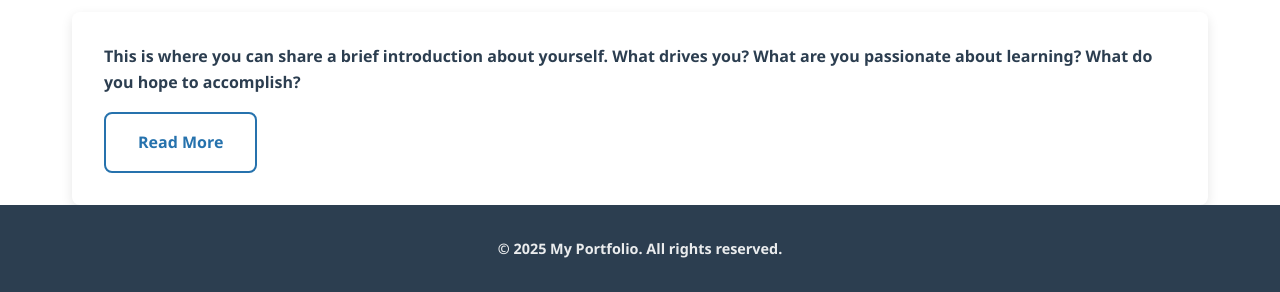
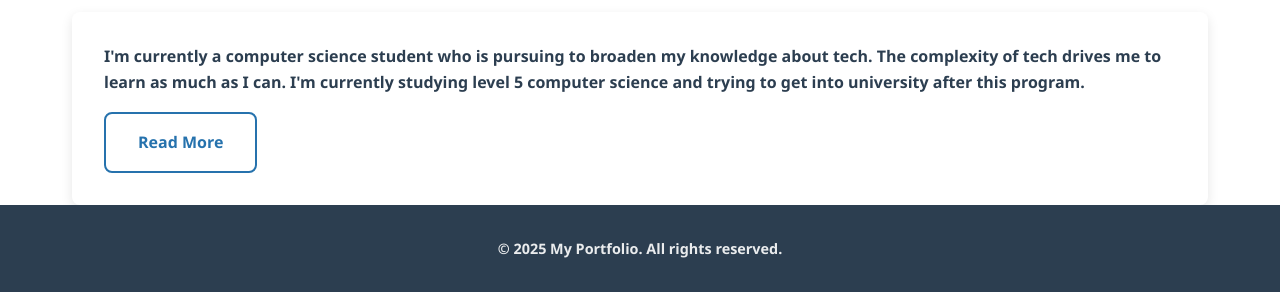
Before and after one commit to gabuwwo22/Portfolio, a plain HTML site: page index.html in a window 1280 px wide. Shown: the part 510-802 px from the top of the page. Drawn offline with Linux system fonts and the light colour scheme.

Commit message:
About me

```diff
--- a/index.html
+++ b/index.html
@@ -169,6 +169,7 @@ and screen readers that the content is in English.
             → Exercise 7: Rewrite the content in this section
             → Exercise 9: Try adding an image here
             -->
+
             <div class="container">
                 <h2>A Little About Me</h2>
 
@@ -181,18 +182,19 @@ and screen readers that the content is in English.
                     → Exercise 22: Add hover effects to cards
                     -->
                     <p>
-                        This is where you can share a brief introduction about yourself.
-                        What drives you? What are you passionate about learning?
-                        What do you hope to accomplish?
+                        I'm currently a computer science student who is pursuing to
+                        broaden my knowledge about tech. The complexity of tech drives me to learn as
+                        much as I can. I'm currently studying level 5 computer science and trying to get
+                        into university after this program.
                     </p>
 
                     <!--
                     → Exercise 9: Try adding an image here:
 
-                    <figure class="profile-image">
-                        <img src="https://picsum.photos/400/300" alt="Description of image">
-                        <figcaption>A caption for your image</figcaption>
-                    </figure>
+                        <figure class="profile-image">
+                            <img src="https://picsum.photos/400/300" alt="A description of what's in the image">
+                            <figcaption>A caption for the image</figcaption>
+                        </figure>
                     -->
 
                     <a href="about.html" class="btn">Read More</a>
```
Also changed, not shown: 1 other file.
